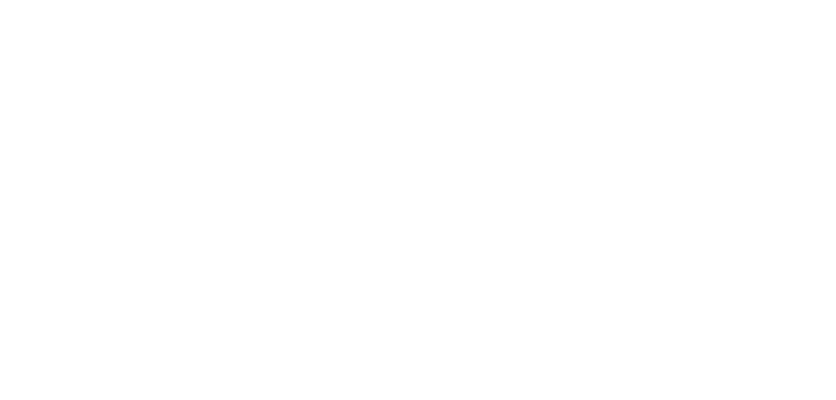
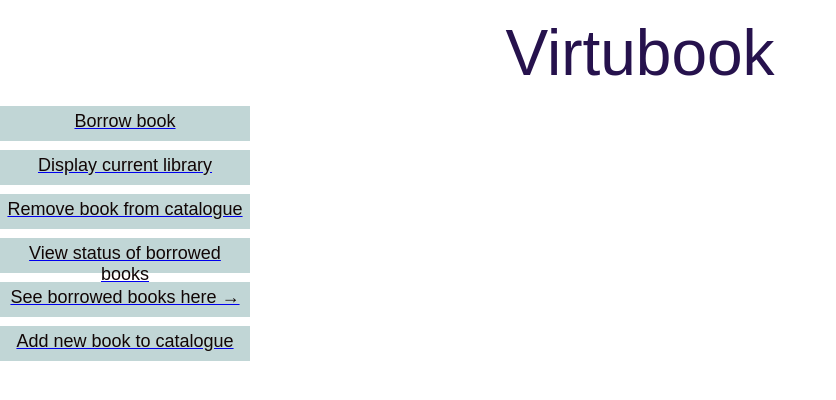
Before and after one commit to GabrielW13Nai/Virtubook, a React (Create React App) app in the folder client/: page / in a window 1280 px wide. Shown: the top 400 px of the page, without its empty margins (0-836 px from the left). Built offline with nearby package versions, Linux system fonts and the light colour scheme.

Commit message:
08-06-23

```diff
--- a/client/src/App.css
+++ b/client/src/App.css
@@ -37,12 +37,31 @@
   }
 }
 
-.Add-book {
+.Btn-book {
   padding: 5px;
-  background-color: aqua;
-  height: 50px;
-  border: 1px solid;
-  border-radius: 5px;
-  font-family: inherit;
-  margin-top: 4em;
+  background-color: rgba(3, 86, 86, 0.245);
+  color: rgb(17, 6, 6);
+  width: 250px;
+  height: 35px;
+  font-family: fantasy;
+  font-size: large;
+  margin-top: 0.5em;
+  display:grid;
+  border: none;
+  text-decoration-line: none;
+
 }
+
+.Btn-book:hover{
+  background-color:rgba(61, 6, 164, 0.936);
+}
+
+.shade{
+  font-size: 4em;
+  display: in-line;
+  font-family: fantasy;
+  color: rgba(24, 2, 65, 0.936);
+
+
+
+}
--- a/client/src/App.js
+++ b/client/src/App.js
@@ -3,7 +3,7 @@
 import './App.css';
 import ListOfBooks from './components/ListOfBooks';
 import BookAdd from './components/BookAdd';
-// import Header from './components/Header';
+import Header from './components/Header';
 import { Switch, Route } from 'react-router-dom';
 
 
@@ -15,15 +15,21 @@
 
   return (
     <div className="App">
-      {/* <Header /> */}
+
       {/* <NavLink to="/books" ></NavLink> */}
 
-      {/* <p>Welcome to the library</p> */}
+      <p> <span className='shade'>Virtubook</span></p>
 
+      <Header />
       <Switch>
         <Route path='/' element={<ListOfBooks />} />
         <Route path='/bookadd' element={<BookAdd />} />
         <Route path='/books' element={<ListOfBooks />} />
+        <Route path='/bookdisplay' element={<ListOfBooks />} />
+        <Route path='/bookview' element={<ListOfBooks />} />
+        <Route path='/bookupdate' element={<ListOfBooks />} />
+
+
       </Switch>
 
     </div>
--- a/client/src/components/Header.js
+++ b/client/src/components/Header.js
@@ -7,10 +7,17 @@
 function Header(){
 return(
     <>
+
+    <Link to='/borrowstatus'><button className= "Btn-book">Borrow book</button></Link>
+    <Link to='/bookdisplay'><button className= "Btn-book">Display current library</button></Link>
+    <Link to='/bookremove'><button className= "Btn-book">Remove book from catalogue</button></Link>
+    <Link to='/borrowstatus'><button className= "Btn-book">View status of borrowed books</button></Link>
+    <Link to='/borrowstatus'><button className= "Btn-book">See borrowed books here &rarr;</button></Link>
     <Link to='/bookadd'>
-        <button className="Add-book">Add book</button>
+        <button className="Btn-book">Add new book to catalogue</button>
         </Link>
-    <Link to='/books'>Show books</Link>
+
+
     {/* <BookAdd />
     <ListOfBooks /> */}
     </>
```
